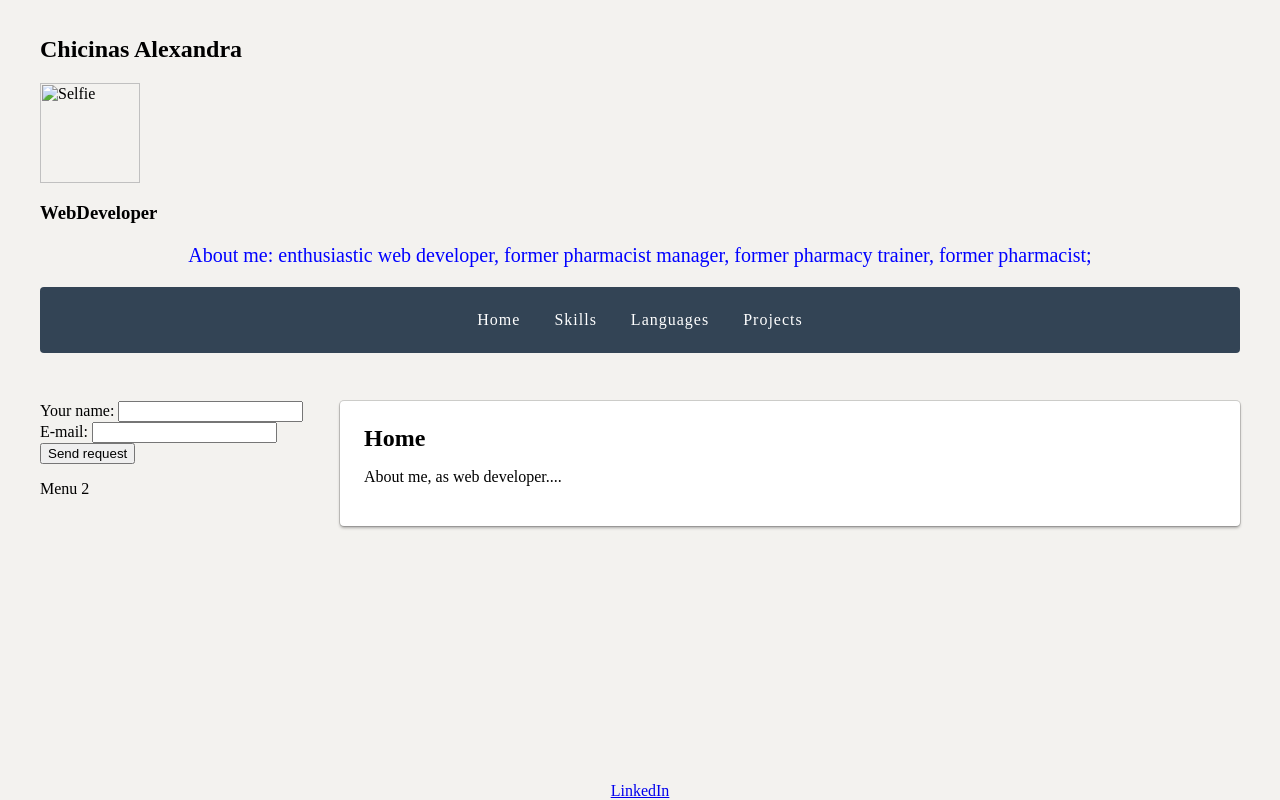
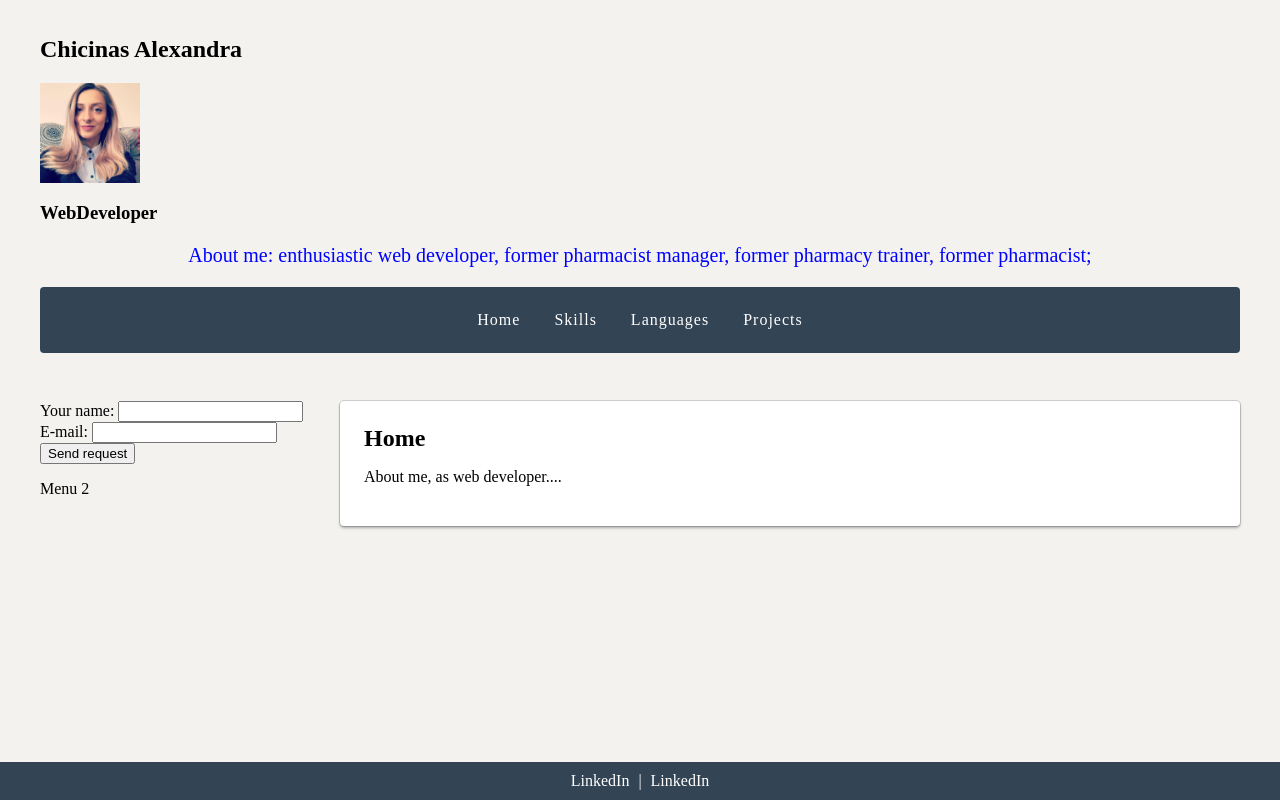
Before and after one commit to alexandraschicinas/alexandraschicinas.github.io, a plain HTML site: page index.html in a window 1280 px wide. Drawn offline with Linux system fonts and the light colour scheme.

Commit message:
improved footer design

```diff
--- a/index.html
+++ b/index.html
@@ -8,7 +8,7 @@
     <header>
       <h2>Chicinas Alexandra</h2>
       <img
-        src="29312987_1862417750459308_6377726482633981952_n.jpg"
+        src="me.jpg"
         alt="Selfie"
         height="100px"
       />
@@ -88,13 +88,16 @@
     </section>
 
     <footer>
-      <div id="linkedin">
+        <a
+          href="https://www.linkedin.com/in/alexandra-chicina%C8%99-791462138/"
+          target="_blank"
+          >LinkedIn</a
+        > |
         <a
           href="https://www.linkedin.com/in/alexandra-chicina%C8%99-791462138/"
           target="_blank"
           >LinkedIn</a
         >
-      </div>
     </footer>
 
     <script>
--- a/style.css
+++ b/style.css
@@ -59,6 +59,19 @@ header {
   margin-right: 16px;
 }
 
+footer {
+  text-align: center;
+  background-color: #334455;
+  padding: 10px;
+  color: #fff;
+}
+
+footer a {
+  color: #fff;
+  text-decoration: none;
+  padding: 0 5px;
+}
+
 #motto {
   text-align: center;
   font-size: 20px;
@@ -113,6 +126,8 @@ td {
   background-color: #fff;
 }
 
-#linkedin {
+
+
+/* #linkedin {
   text-align: center;
-}
+} */
```
Also changed, not shown: 1 other file.
